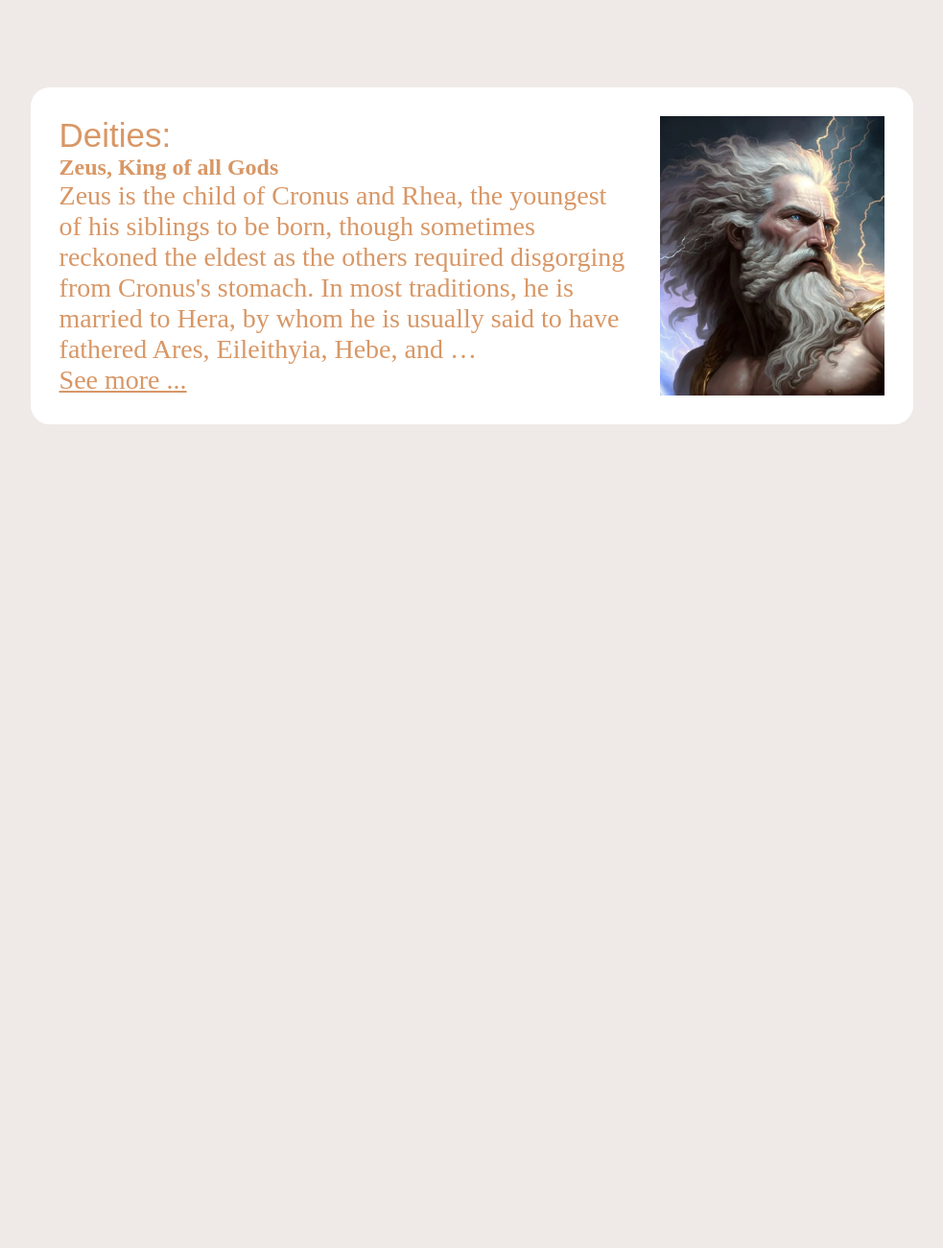
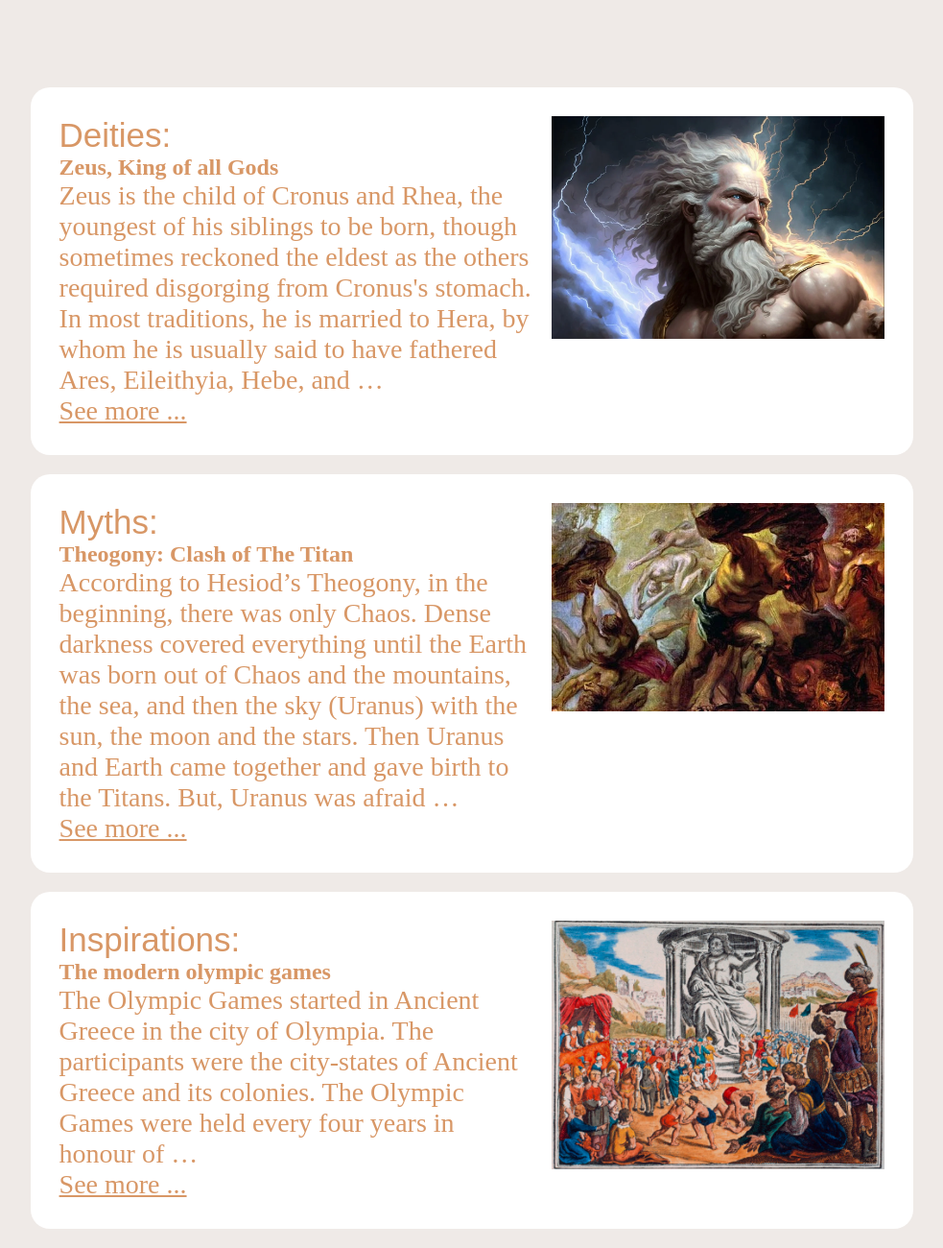
Before and after one commit to remygist/MeetYourGreek, a plain HTML site: page index.html in a window 1280 px wide. Shown: the part 900-2200 px from the top of the page at 96% size, without its empty margins (148-1131 px from the left). Before the commit the page ends 1620 px from the top, so only its background shows below. Drawn offline with Linux system fonts and the light colour scheme; a web font is replaced by a local one.

Commit message:
almost finished homepage

```diff
--- a/index.html
+++ b/index.html
@@ -31,26 +31,67 @@
 				</div>
 			</div>
 			<div class="dailyFact">
-				<span class="fact">Fun Fact of the day:</span><p>
-				The temper of Zeus, King of the Gods, affected the weather. When he was
-				angry, he threw thunderbolts made for him by the Cyclops, who were
-				one-eyed monsters.</p>
+				<span class="fact">Fun Fact of the day:</span>
+				<p>
+					The temper of Zeus, King of the Gods, affected the weather. When he
+					was angry, he threw thunderbolts made for him by the Cyclops, who were
+					one-eyed monsters.
+				</p>
 			</div>
+			<!-- Deities -->
 			<div class="deitiesHome">
 				<div class="deityContainer">
 					<h1>Deities:</h1>
 					<h2>Zeus, King of all Gods</h2>
 					<p>
-					Zeus is the child of Cronus and Rhea, the youngest of his siblings to
-					be born, though sometimes reckoned the eldest as the others required
-					disgorging from Cronus's stomach. In most traditions, he is married to
-					Hera, by whom he is usually said to have fathered Ares, Eileithyia,
-					Hebe, and … <br>
+						Zeus is the child of Cronus and Rhea, the youngest of his siblings
+						to be born, though sometimes reckoned the eldest as the others
+						required disgorging from Cronus's stomach. In most traditions, he is
+						married to Hera, by whom he is usually said to have fathered Ares,
+						Eileithyia, Hebe, and … <br />
 						<a href="deities.html">See more ...</a>
 					</p>
 				</div>
 				<div class="deityImg">
-                <img src="/images/zeusHomepage.webp"></div>
+					<img src="/images/zeusHomepage.webp" />
+				</div>
+			</div>
+			<!-- Myths -->
+			<div class="mythsHome">
+				<div class="mythsContainer">
+					<h1>Myths:</h1>
+					<h2>Theogony: Clash of The Titan</h2>
+					<p>
+						According to Hesiod’s Theogony, in the beginning, there was only
+						Chaos. Dense darkness covered everything until the Earth was born
+						out of Chaos and the mountains, the sea, and then the sky (Uranus)
+						with the sun, the moon and the stars. Then Uranus and Earth came
+						together and gave birth to the Titans. But, Uranus was afraid …
+						<br />
+						<a href="myths.html">See more ...</a>
+					</p>
+				</div>
+				<div class="mythsImg">
+					<img src="/images/theogony.webp" />
+				</div>
+			</div>
+			<!--Inspirations-->
+			<div class="inspirationsHome">
+				<div class="inspirationsContainer">
+					<h1>Inspirations:</h1>
+					<h2>The modern olympic games</h2>
+					<p>
+						The Olympic Games started in Ancient Greece in the city of Olympia.
+						The participants were the city-states of Ancient Greece and its
+						colonies. The Olympic Games were held every four years in honour of
+						…
+						<br />
+						<a href="inspirations.html">See more ...</a>
+					</p>
+				</div>
+				<div class="inspirationsImg">
+					<img src="/images/OlympicsGames.jpg" />
+				</div>
 			</div>
 		</div>
 	</body>
--- a/style.css
+++ b/style.css
@@ -30,7 +30,7 @@ h2 {
 .wrapper {
     grid-column: 1/13;
     grid-template-columns: 60px repeat(12, 1fr) 60px;
-    grid-template-rows: repeat(10, minmax(75px, auto));
+    grid-template-rows: repeat(12, minmax(75px, auto));
     column-gap: 25px;
     row-gap: 20px;
     display: grid;
@@ -114,33 +114,92 @@ h2 {
     margin: 0;
 }
 
+/* deities homepage */
 .deitiesHome {
     background-color: white;
     border-radius: 20px;
     padding: 30px;
     grid-column: 3/13;
     grid-row: 8;
-    display: flex;
-    justify-content: space-between;
+    display: grid;
+    grid-template-columns: repeat(12, 1fr);
+    column-gap: 20px;
 }
 
 .deityContainer {
-    margin-right: 30px;
-
+    grid-column: 1/8;
 }
 
 .deityContainer a {
   text-decoration: underline;
   color: #d89766;
+}
+
+.deityImg  {
+    grid-column: 8/13;
+}
+
+.deityImg img{
+    width: 100%;
+}
+
+/* myths homepage */
+
+.mythsHome {
+    background-color: white;
+    border-radius: 20px;
+    padding: 30px;
+    grid-column: 3/13;
+    grid-row: 9;
+    display: grid;
+    grid-template-columns: repeat(12, 1fr);
+    column-gap: 20px;
+ }
+
+.mythsContainer {
+    grid-column: 1/8;
+}
+
+.mythsContainer a {
+  text-decoration: underline;
+  color: #d89766;
+}
+
+.mythsImg{
+    grid-column: 8/13;
+}
+
+.mythsImg img {
+    width: 100%;
 
 }
 
-.deityImg {
-    display: flex;
+/* inspirations homepage */
+.inspirationsHome {
+    background-color: white;
+    border-radius: 20px;
+    padding: 30px;
+    grid-column: 3/13;
+    grid-row: 10;
+    display: grid;
+    grid-template-columns: repeat(12, 1fr);
+    column-gap: 20px;
+ }
+
+.inspirationsContainer {
+    grid-column: 1/8;
+}
+
+.inspirationsContainer a {
+  text-decoration: underline;
+  color: #d89766;
+}
+
+.inspirationsImg{
+    grid-column: 8/13;
+}
+
+.inspirationsImg img {
+    width: 100%;
 
 }
-
-.deityImg img {
-    width: 100%;
-    object-fit: cover;
-}
```
Also changed, not shown: images/OlympicsGames.jpg (added), images/theogony.webp (added). Lines whose indentation alone changed are shown as unchanged.
